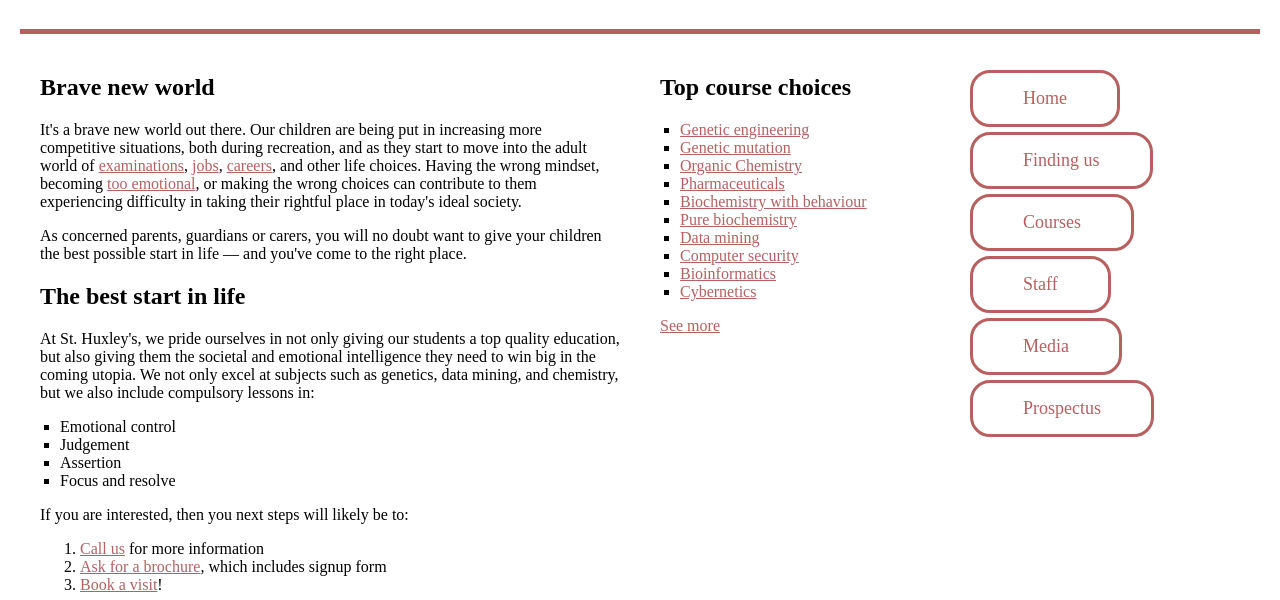
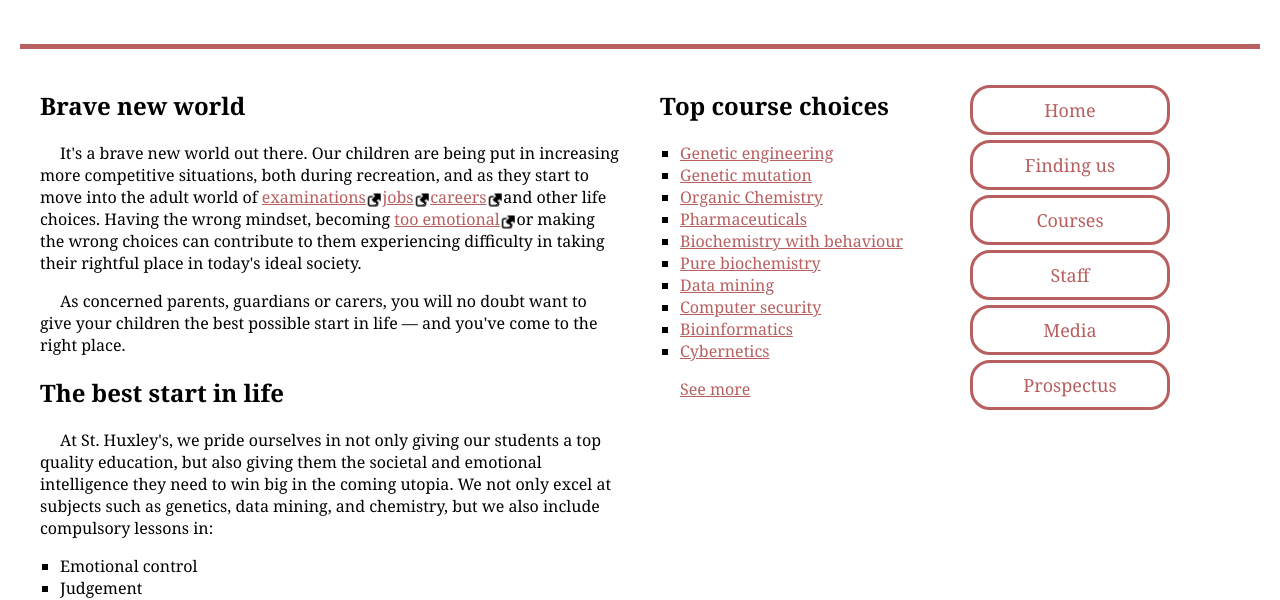
Before and after one commit to BinaryFallow/typesetting, a plain HTML site: page index.html in a window 1280 px wide. Shown: the part 205-805 px from the top of the page. Drawn offline with Linux system fonts and the light colour scheme.

Commit message:
Update style.css

```diff
--- a/style.css
+++ b/style.css
@@ -1,15 +1,47 @@
 * {
   box-sizing: border-box;
+}
+
+a {
+  color: #b85f5f;
+  text-decoration: underline;
+}
+
+a {
+  color: #b85f5f;
+  text-decoration: underline;
+}
+
+a:visited {
+  color: #660000;
+}
+
+a[href^="http"]:not([href*="st-huxley.edu"])::after {
+  content: url('external-link-52.png');
+  display: inline-block;
+  width: 18px;
+  height: 12px;
+  margin-left: -9.5px;
+  vertical-align: middle;
+  transform: scale(0.25);
+  vertical-align: text-bottom;
+  position: relative;
+  top: -7px;
+}
+
+a:hover {
+  text-decoration: none;
 }
 
 body {
   margin: 0 auto;
   min-width: 1000px;
   max-width: 1400px;
-  font-family: 'Times New Roman', Times, serif, serif;
+  font-family: 'Georgia', Georgia, serif, serif;
   background-color: white;
   color: black;
   padding: 20px;
+
 }
 
 .container::after {
@@ -19,14 +51,13 @@ body {
   margin: 0 auto;
 }
 
-section {
-  float: left;
-  width: 50%;
-}
-
 aside {
   float: left;
 width: 25%;
+}
+
+p {
+  text-indent: 20px;
 }
 
 nav {
@@ -59,15 +90,6 @@ h2 {
   font-size: 24px;
 }
 
-a {
-  color: #b85f5f;
-  text-decoration: underline;
-}
-
-a:hover {
-  text-decoration: none;
-}
-
 .nav-buttons {
   display: flex;
   flex-direction: column;
@@ -92,40 +114,6 @@ a:hover {
   border-radius: 100px;
 }
 
-.sidebar-box {
-  border: 2px solid #b85f5f;
-  padding: 15px;
-  margin-bottom: 10px;
-  text-align: center;
-  font-size: 18px;
-  background-color: white;
-  font-weight: bold;
-  border-radius: 100px;
-  width: 180px;
-  border-radius: 30px;
-  align-self: flex-end;
-}
-
-.sidebar-box a {
-  text-decoration: none;
-  color: black;
-  display: block;
-}
-
-.sidebar-box:hover {
-  background-color: #b85f5f;
-}
-
-.sidebar-box:hover a {
-  color: white;
-}
-
-
-ul {
-  list-style-type: square;
-  padding-left: 20px;
-}
-
 nav ul {
   list-style: none;
   padding: 0;
@@ -146,7 +134,12 @@ nav ul li a {
   border-radius: 20px;
   font-size: 18px;
   border-style: solid;
-
+  width: 200px;
+  height: 50px;
+  text-align: center;
+  display: flex;
+  align-items: center;
+  justify-content: center;
 }
 
 nav ul li a:hover {
@@ -154,3 +147,45 @@ nav ul li a:hover {
   color: white;
   border-style: solid;
 }
+
+ol {
+  list-style-type: lower-alpha;
+}
+
+.sidebar-box {
+  border: 2px solid #b85f5f;
+  padding: 15px;
+  margin-bottom: 10px;
+  text-align: center;
+  font-size: 18px;
+  background-color: white;
+  font-weight: bold;
+  border-radius: 100px;
+  width: 180px;
+  border-radius: 30px;
+  align-self: flex-end;
+}
+
+section {
+  float: left;
+  width: 50%;
+}
+
+.sidebar-box a {
+  text-decoration: none;
+  color: black;
+  display: block;
+}
+
+.sidebar-box:hover {
+  background-color: #b85f5f;
+}
+
+.sidebar-box:hover a {
+  color: white;
+}
+
+ul {
+  list-style-type: square;
+  padding-left: 20px;
+}
```
